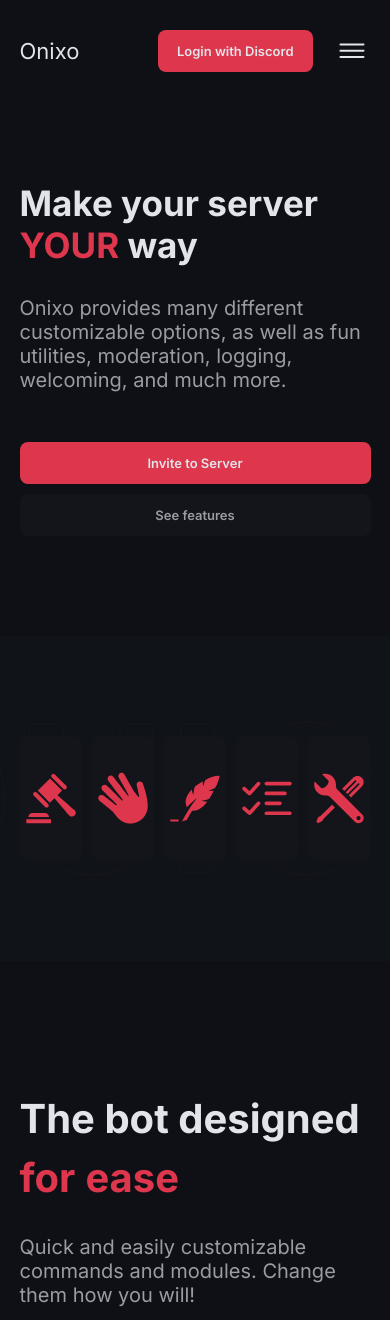
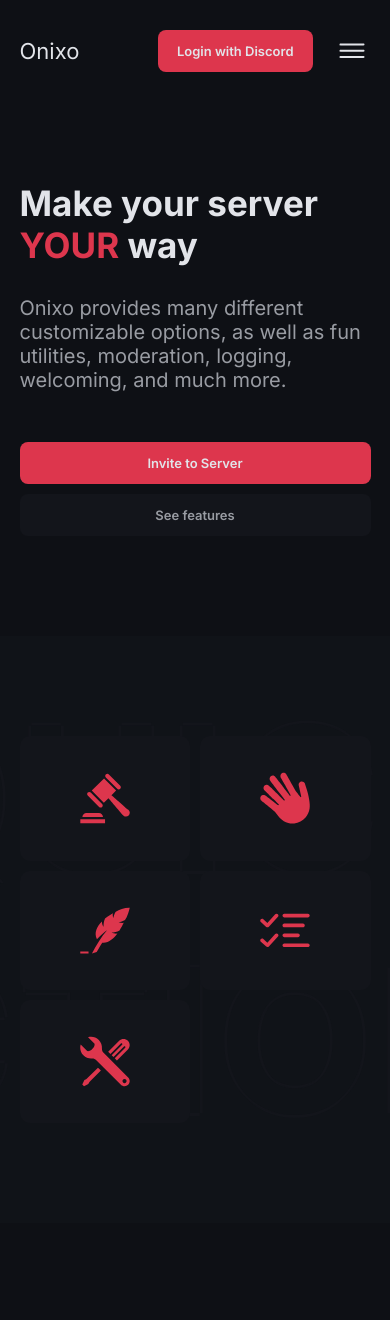
Before and after one commit to Poxie/onixo-new, a Next.js app in the folder frontend/: page / in a window 390 px wide. Shown: the top 1320 px of the page. Built offline with nearby package versions, Linux system fonts and the light colour scheme.

Commit message:
Updated className

```diff
--- a/frontend/components/home/Home.module.scss
+++ b/frontend/components/home/Home.module.scss
@@ -319,8 +319,8 @@
     }
 }
 @media (max-width: 800px) {
-    .action-list {
-        --row-amount: 2;
+    .qa-actions {
+        --row-amount: 2 !important;
     }
     .qa-container {
         --height: 700px;
```
